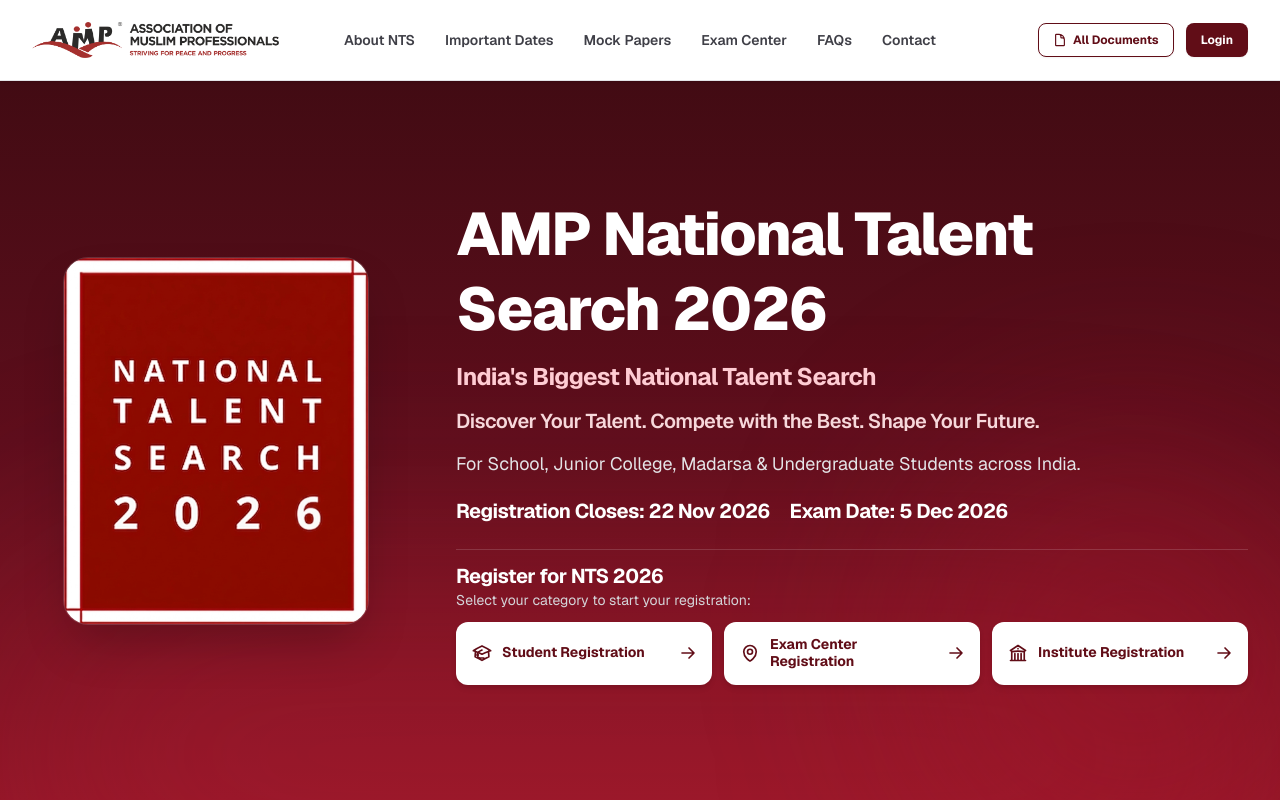
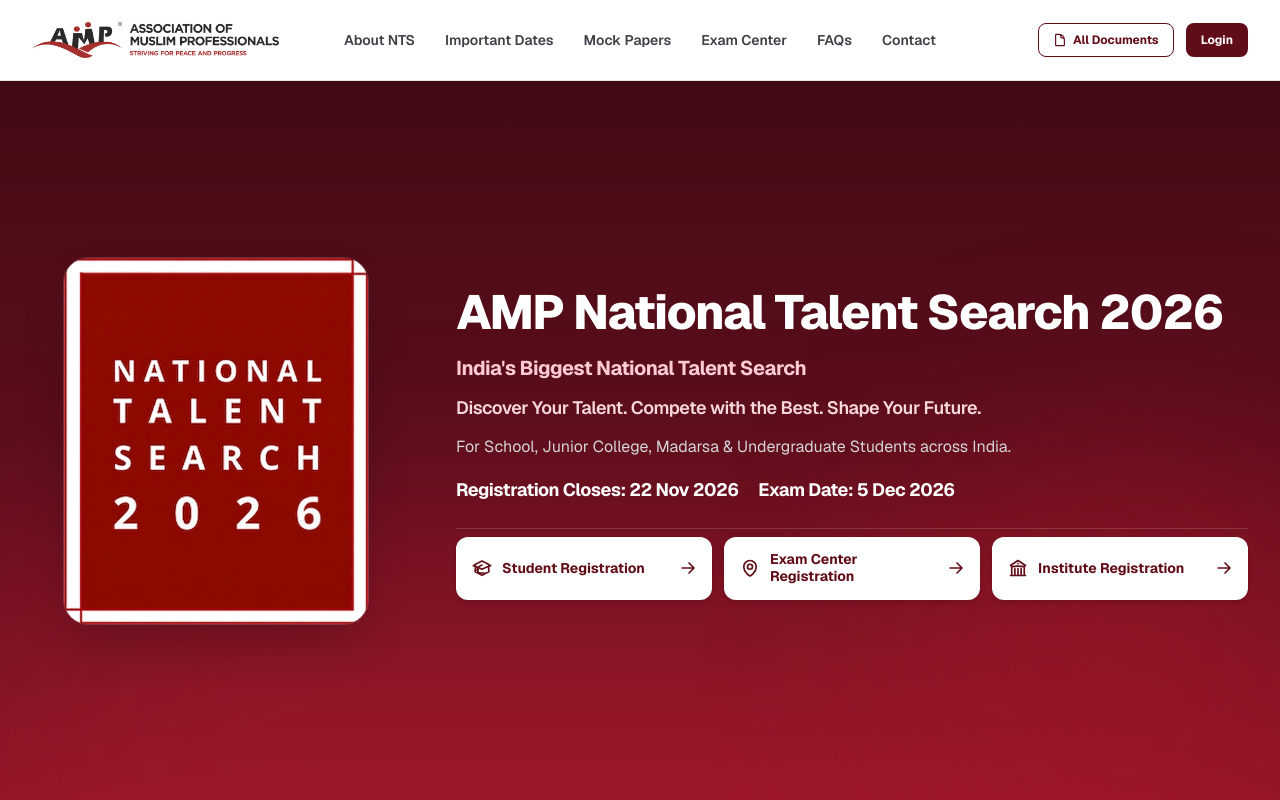
Before and after one commit to ansariafzal-ka/AMP-World-NTS-Web-Application-, a Next.js app: page / in a window 1280 px wide. Shown: the top 800 px of the page. Built offline with nearby package versions, Linux system fonts and the light colour scheme.

Commit message:
Remove Register for NTS text and tune typography sizes in hero

```diff
--- a/src/components/ui/hero-section.tsx
+++ b/src/components/ui/hero-section.tsx
@@ -74,41 +74,31 @@
 
           {/* Content & Registration Column */}
           <div className="md:col-span-7 lg:col-span-8 flex flex-col justify-center text-center md:text-left space-y-4 sm:space-y-5 md:space-y-6">
-            <div className="space-y-3 sm:space-y-3.5">
-              <h1 className="text-2xl sm:text-3xl md:text-4xl lg:text-5xl xl:text-6xl font-extrabold tracking-tight text-white leading-tight">
+            <div className="space-y-2.5 sm:space-y-3">
+              <h1 className="text-2xl sm:text-3xl md:text-4xl lg:text-5xl font-extrabold tracking-tight text-white leading-tight">
                 AMP National Talent Search 2026
               </h1>
 
-              <p className="text-lg sm:text-xl md:text-2xl font-bold text-rose-200 tracking-tight">
+              <p className="text-base sm:text-lg md:text-xl font-bold text-rose-200 tracking-tight">
                 India&apos;s Biggest National Talent Search
               </p>
 
-              <p className="text-base sm:text-lg md:text-xl font-semibold text-rose-100/95 tracking-tight max-w-3xl mx-auto md:mx-0">
+              <p className="text-sm sm:text-base md:text-lg font-semibold text-rose-100/95 tracking-tight max-w-2xl mx-auto md:mx-0">
                 Discover Your Talent. Compete with the Best. Shape Your Future.
               </p>
 
-              <p className="text-sm sm:text-base md:text-lg text-zinc-200 leading-relaxed max-w-3xl mx-auto md:mx-0">
+              <p className="text-xs sm:text-sm md:text-base text-zinc-300 leading-relaxed max-w-2xl mx-auto md:mx-0">
                 For School, Junior College, Madarsa &amp; Undergraduate Students across India.
               </p>
 
-              <p className="pt-1 text-base sm:text-lg md:text-xl font-bold text-white tracking-tight">
+              <p className="pt-1 text-sm sm:text-base md:text-lg font-bold text-white tracking-tight">
                 <span className="inline-block mr-3 sm:mr-5">Registration Closes: 22 Nov 2026</span>
                 <span className="inline-block">Exam Date: 5 Dec 2026</span>
               </p>
             </div>
 
-            {/* Registration CTA Container */}
-            <div className="pt-3 border-t border-white/15 space-y-3">
-              <div>
-                <h2 className="text-base sm:text-lg md:text-lg lg:text-xl font-bold text-white tracking-tight">
-                  Register for NTS 2026
-                </h2>
-                <p className="text-xs sm:text-sm text-zinc-300">
-                  Select your category to start your registration:
-                </p>
-              </div>
-
-              {/* Action Buttons: Stacked on mobile & tablet, 3-column row on large desktop (lg+) */}
+            {/* Action Buttons: Stacked on mobile & tablet, 3-column row on large desktop (lg+) */}
+            <div className="pt-2 border-t border-white/15">
               <div className="grid grid-cols-1 lg:grid-cols-3 gap-2.5 sm:gap-3">
                 {registrationLinks.map((link) => {
                   const Icon = link.icon;
```
